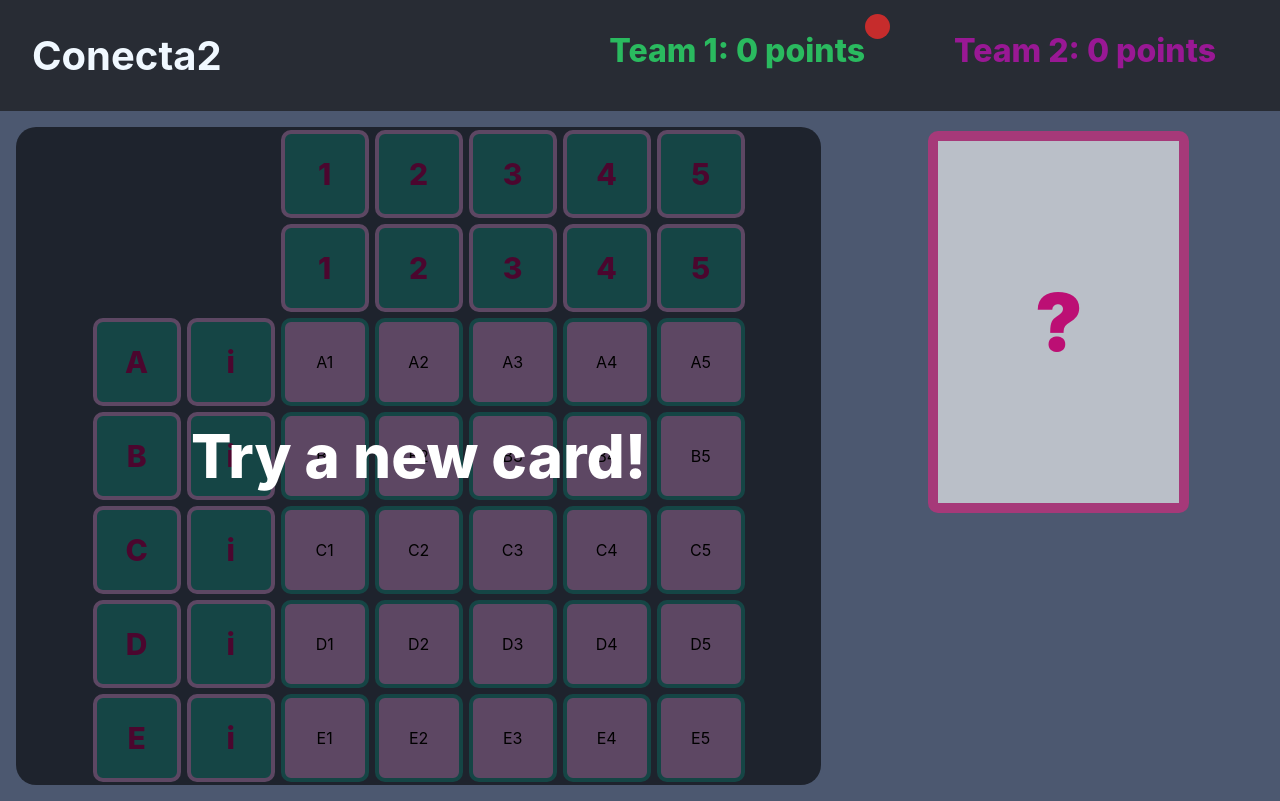
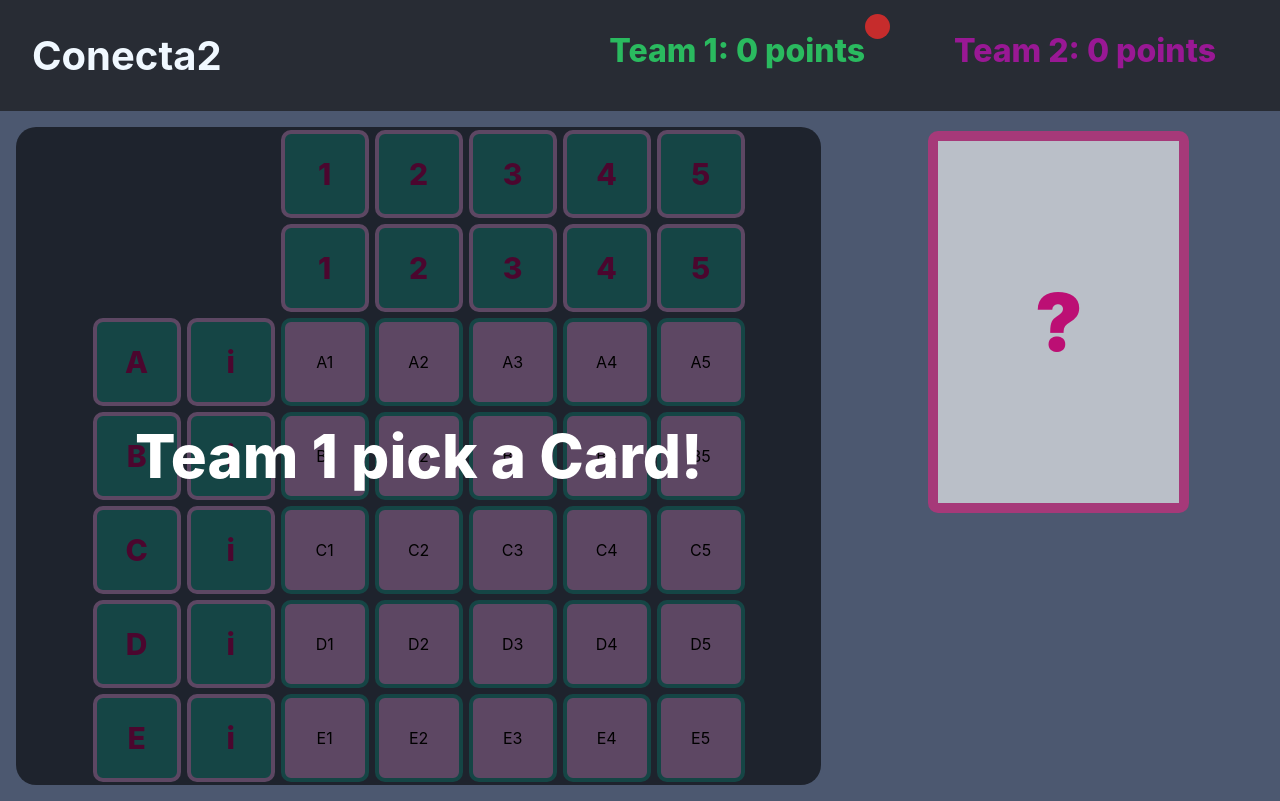
Before and after one commit to Nachocisss/conecta2, a React (Create React App) app: page / in a window 1280 px wide. Built offline with nearby package versions, Linux system fonts and the light colour scheme.

Commit message:
message on screen when guess made

```diff
--- a/src/Contexts/CoordinatesContext.tsx
+++ b/src/Contexts/CoordinatesContext.tsx
@@ -11,6 +11,7 @@ const CoordinatesContext = createContext({
   startGuessing: () => {},
   turn: 0,
   scores: [0, 0],
+  screenMessage: "Team 1 pick a Card!",
 });
 
 export const CoordinatesProvider = ({ children }) => {
@@ -19,9 +20,13 @@ export const CoordinatesProvider = ({ children }) => {
   const [turn, setTurn] = useState(0);
   const [scores, setScores] = useState([0, 0]);
   const [isGuessing, setIsGuessing] = useState(gameStatus.waiting);
+  const [screenMessage, setScreenMessage] = useState("Team 1 pick a Card!");
+
+  const otherTeam = turn === 0 ? 1 : 0;
 
   const changeTurn = () => {
-    setTurn(turn === 0 ? 1 : 0);
+    setIsGuessing(gameStatus.waiting);
+    setTurn(otherTeam);
   };
 
   const generateRamdomCoordinate = () => {
@@ -31,6 +36,7 @@ export const CoordinatesProvider = ({ children }) => {
     const ramdomIndex = Math.floor(Math.random() * avaliableCoordinates.length);
     setCurrentCoord(avaliableCoordinates[ramdomIndex][0]);
     setIsGuessing(gameStatus.showing);
+    setScreenMessage(`Now hide the card and give a clue for your team!`);
   };
 
   const startGuessing = () => {
@@ -48,12 +54,11 @@ export const CoordinatesProvider = ({ children }) => {
         updatedScores[turn] += 1;
         return updatedScores;
       });
+      setScreenMessage(`Good Job Team ${turn + 1}!`);
     } else {
-      console.log("nones");
+      setScreenMessage(`Ups! Turn of team ${otherTeam + 1}`);
     }
-    setCurrentCoord("?");
     changeTurn();
-    setIsGuessing(gameStatus.waiting);
   };
 
   return (
@@ -67,6 +72,7 @@ export const CoordinatesProvider = ({ children }) => {
         startGuessing,
         turn,
         scores,
+        screenMessage,
       }}
     >
       {children}
--- a/src/Screens/BoardScreen/BoardScreen.tsx
+++ b/src/Screens/BoardScreen/BoardScreen.tsx
@@ -5,7 +5,7 @@ import { useCoordinate } from "../../Contexts/CoordinatesContext.tsx";
 import { gameStatus } from "../../Utils/gameStatus.tsx";
 
 const BoardScreen = () => {
-  const { isGuessing } = useCoordinate();
+  const { isGuessing, screenMessage } = useCoordinate();
   const localisGuessing = isGuessing === gameStatus.guessing;
   console.log(!localisGuessing);
 
@@ -13,7 +13,7 @@ const BoardScreen = () => {
     <div className={localisGuessing ? "boardScreen" : "boardScreenNotGuessing"}>
       {!localisGuessing && (
         <div className="boardTextContainer">
-          <h2 className="boardText">Try a new card!</h2>
+          <h2 className="boardText">{screenMessage}</h2>
         </div>
       )}
       <Board />
```
